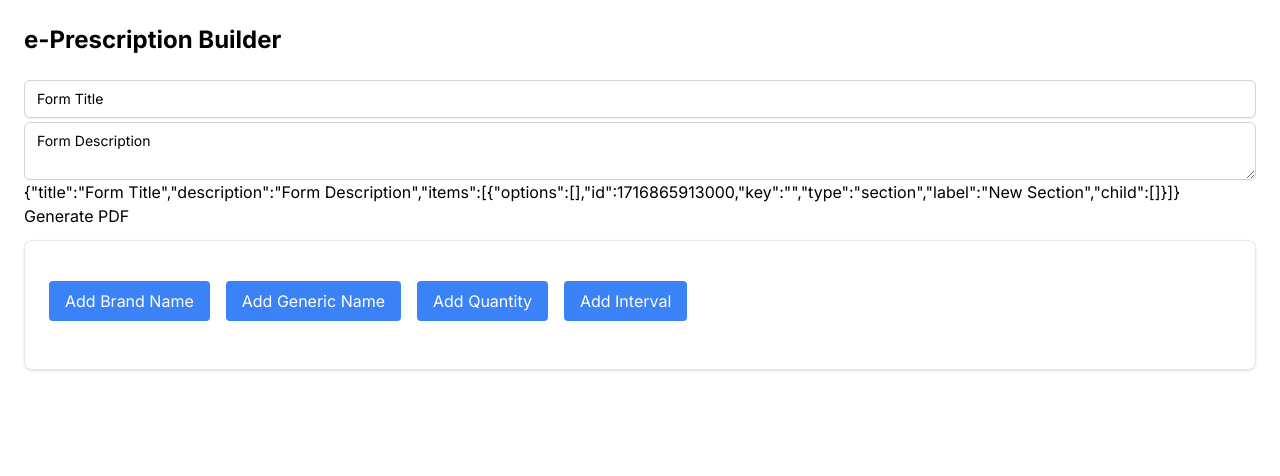
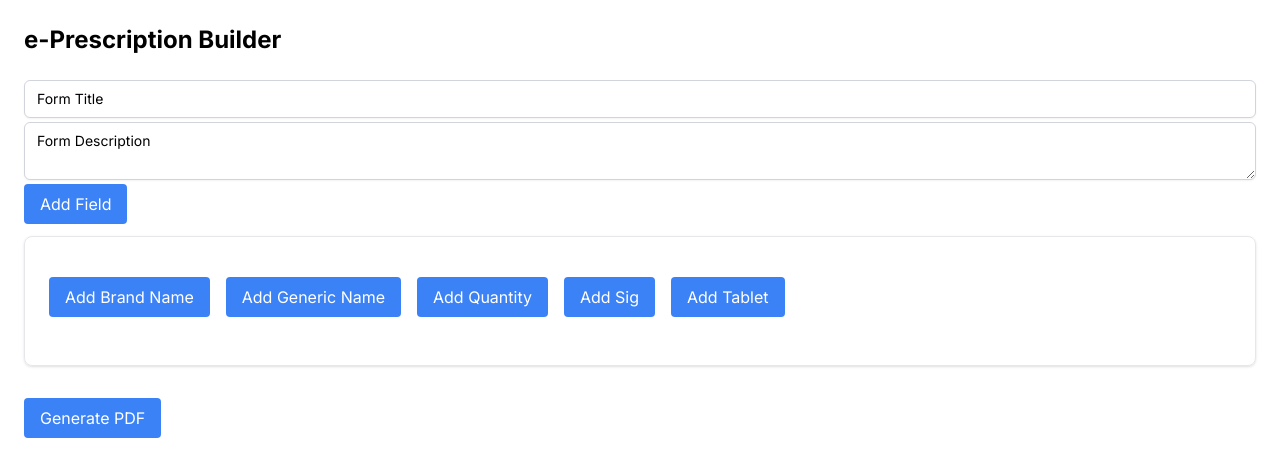
Before and after one commit to edwardlorilla1986/clinic-ez, a Next.js app: page /edoc/prescription in a window 1280 px wide. Shown: the top 476 px of the page. Built offline with nearby package versions, Linux system fonts and the light colour scheme.

Commit message:
update initial pdf

```diff
--- a/src/components/Edocs/Prescription.tsx
+++ b/src/components/Edocs/Prescription.tsx
@@ -21,109 +21,28 @@ type handleAddParams = {
 
 const Home: React.FC = () => {
     const { handleFieldChange, handleLabelChange, handleOptionsChange, handleRemoveField, form, dispatch } = useContext(formBuilderContext) as FormBuilderContextType;
-    const jsonData = {
-        title: "Form Title",
-        description: "Form Description",
-        items: [
-            {
-                type: "text",
-                label: "New Text Field",
-                value: "new text field"
-            },
-            {
-                type: "number",
-                label: "New Number Field",
-                value: 43
-            },
-            {
-                type: "checkbox",
-                label: "New Checkbox Field",
-                value: [3],
-                options: [
-                    {
-                        id: 1,
-                        label: "Option 1"
-                    },
-                    {
-                        id: 2,
-                        label: "Option 2"
-                    },
-                    {
-                        id: 3,
-                        label: "new option 3"
-                    }
-                ]
-            },
-            {
-                type: "multiple-choice",
-                label: "New Multiple Choice Field",
-                value: 1,
-                options: [
-                    {
-                        id: 1,
-                        label: "Option 1"
-                    },
-                    {
-                        id: 2,
-                        label: "Option 2"
-                    },
-                    {
-                        id: 3,
-                        label: "new option 3"
-                    }
-                ]
-            },
-            {
-                type: "dropdown",
-                label: "New Dropdown Field",
-                value: 1,
-                options: [
-                    {
-                        id: 1,
-                        label: "Option 1"
-                    },
-                    {
-                        id: 2,
-                        label: "Option 2"
-                    }
-                ]
-            },
-            {
-                type: "section",
-                label: "New Section",
-                value: "",
-                child: [
-                    {
-                        type: "text",
-                        label: "New Text Field",
-                        value: "new text field"
-                    }
-                ]
-            }
-        ]
-    };
-    const handleAddField = (type: FormField["type"], sectionIndex?: number) => {
+    const handleAddField = (type: FormField["type"], sectionIndex?: number, key?: string, label?: string) => {
         let field: FormField;
         const id = Date.now();
 
         switch (type) {
             case 'text':
-                field = { id, key: '', type: 'text', label: 'New Text Field', value: '' };
+                field = { id, key: key ?? '', type: 'text', label:  label ?? 'New Text Field', value: '' };
                 break;
             case 'number':
-                field = { id, key: '', type: 'number', label: 'New Number Field', value: 0 };
+                field = { id, key: key ??'', type: 'number', label: label ?? 'New Number Field', value: 0 };
                 break;
             case 'checkbox':
-                field = { id, key: '', type: 'checkbox', label: 'New Checkbox Field', value: [], options: [{ id: '1', label: 'Option 1' }, { id: '2', label: 'Option 2' }] };
+                field = { id, key: key ??'', type: 'checkbox', label: label ?? 'New Checkbox Field', value: [], options: [{ id: '1', label: 'Option 1' }, { id: '2', label: 'Option 2' }] };
                 break;
             case 'multiple-choice':
-                field = { id, key: '', type: 'multiple-choice', label: 'New Multiple Choice Field', value: '', options: [{ id: '1', label: 'Option 1' }, { id: '2', label: 'Option 2' }] };
+                field = { id, key: key ??'', type: 'multiple-choice', label: label ?? 'New Multiple Choice Field', value: '', options: [{ id: '1', label: 'Option 1' }, { id: '2', label: 'Option 2' }] };
                 break;
             case 'dropdown':
-                field = { id, key: '', type: 'dropdown', label: 'New Dropdown Field', value: '', options: [{ id: '1', label: 'Option 1' }, { id: '2', label: 'Option 2' }] };
+                field = { id, key: key ??'', type: 'dropdown', label: label ?? 'New Dropdown Field', value: '', options: [{ id: '1', label: 'Option 1' }, { id: '2', label: 'Option 2' }] };
                 break;
             case 'section':
-                field = {options: [], id, key: '', type: 'section', label: 'New Section', child: [] };
+                field = {options: [], id, key: key ?? '', type: 'section', label:label ?? 'New Section', child: [] };
                 break;
             default:
                 throw new Error('Unknown field type');
@@ -133,19 +52,22 @@ const Home: React.FC = () => {
     };
 
     const handleAddBrandNameField = useCallback((payload: handleAddParams, sectionIndex?: number) => {
-        handleAddField('text', sectionIndex);
+        handleAddField(payload.type, sectionIndex, 'brand_name', "Brand Name");
     }, []);
 
     const handleAddGenericNameField = useCallback((payload: handleAddParams, sectionIndex?: number) => {
-        handleAddField('text', sectionIndex);
+        handleAddField(payload.type, sectionIndex, 'generic_name', "Generic Name");
     }, []);
 
     const handleAddQuantityField = useCallback((payload: handleAddParams, sectionIndex?: number) => {
-        handleAddField('number', sectionIndex);
+        handleAddField(payload.type, sectionIndex, 'quantity', 'Quantity');
     }, []);
 
-    const handleAddIntervalField = useCallback((payload: handleAddParams, sectionIndex?: number) => {
-        handleAddField('number', sectionIndex);
+    const handleAddTabletField = useCallback((payload: handleAddParams, sectionIndex?: number) => {
+        handleAddField(payload.type, sectionIndex, 'tablet', 'Tablet');
+    }, []);
+    const handleAddSigField = useCallback((payload: handleAddParams, sectionIndex?: number) => {
+        handleAddField(payload.type, sectionIndex, 'interval', 'Sig');
     }, []);
 
     useEffect(() => {
@@ -166,47 +88,79 @@ const Home: React.FC = () => {
             <input
                 type="text"
                 value={form?.title}
-    onChange={(e) => dispatch({ type: 'setTitle', payload: e.target.value })}
+                onChange={(e) => dispatch({type: 'setTitle', payload: e.target.value})}
                 placeholder="Form Title"
                 className="mt-1 block w-full px-3 py-2 border border-gray-300 rounded-md shadow-sm focus:outline-none focus:ring-blue-500 focus:border-blue-500 sm:text-sm"
             />
             <textarea
                 value={form?.description}
-    onChange={(e) => dispatch({ type: 'setDescription', payload: e.target.value })}
+                onChange={(e) => dispatch({type: 'setDescription', payload: e.target.value})}
                 placeholder="Form Description"
                 className="mt-1 block w-full px-3 py-2 border border-gray-300 rounded-md shadow-sm focus:outline-none focus:ring-blue-500 focus:border-blue-500 sm:text-sm"
             />
-                {JSON.stringify(form)}
-                <PdfGenerator/>
+
+            <button className="mt-1 bg-blue-500 text-white py-2 px-4 rounded"
+                    onClick={() =>   handleAddField('section')}>
+                Add Field
+            </button>
+
+
+
             {form?.items.map((item, index) => (
                 <div key={item.id} className="mb-8 p-6 border rounded-lg shadow my-3">
                     <div className="flex space-x-4 mb-6 mt-4">
                         <button className="bg-blue-500 text-white py-2 px-4 rounded"
-        onClick={() => handleAddBrandNameField({ formId: item.id, type: 'text', key: "brand_name" }, index)}>
+                                onClick={() => handleAddBrandNameField({
+                                    formId: item.id,
+                                    type: 'text',
+                                    key: "brand_name"
+                                }, index)}>
                             Add Brand Name
                         </button>
                         <button className="bg-blue-500 text-white py-2 px-4 rounded"
-        onClick={() => handleAddGenericNameField({ formId: item.id, type: 'text', key: "generic_name" }, index)}>
+                                onClick={() => handleAddGenericNameField({
+                                    formId: item.id,
+                                    type: 'text',
+                                    key: "generic_name"
+                                }, index)}>
                             Add Generic Name
                         </button>
                         <button className="bg-blue-500 text-white py-2 px-4 rounded"
-        onClick={() => handleAddQuantityField({ formId: item.id, type: 'number', key: "quantity" }, index)}>
+                                onClick={() => handleAddQuantityField({
+                                    formId: item.id,
+                                    type: 'number',
+                                    key: "quantity"
+                                }, index)}>
                             Add Quantity
                         </button>
                         <button className="bg-blue-500 text-white py-2 px-4 rounded"
-        onClick={() => handleAddIntervalField({ formId: item.id, type: 'number', key: "interval" }, index)}>
-        Add Interval
+                                onClick={() => handleAddSigField({
+                                    formId: item.id,
+                                    type: 'text',
+                                    key: "interval"
+                                }, index)}>
+                            Add Sig
+                        </button>
+                        <button className="bg-blue-500 text-white py-2 px-4 rounded"
+                                onClick={() => handleAddTabletField({
+                                    formId: item.id,
+                                    type: 'number',
+                                    key: "tablet"
+                                }, index)}>
+                            Add Tablet
                         </button>
                     </div>
                     {
                         item?.type === 'section' &&
                         item?.child?.map((supItem, supIndex) => {
-                return <FormItem key={supIndex} index={supIndex} field={supItem} sectionIndex={index} />
+                            return <FormItem key={supIndex} index={supIndex} field={supItem} sectionIndex={index}/>
                         })
                     }
 
                 </div>
             ))}
+
+            <PdfGenerator data={form}/>
         </div>
 
     );
--- a/src/components/Generator/pdf.tsx
+++ b/src/components/Generator/pdf.tsx
@@ -1,9 +1,98 @@
-// components/PdfGenerator.tsx
-
 import React, { useRef } from 'react';
 import jsPDF from 'jspdf';
 import domtoimage from 'dom-to-image';
-const PdfGenerator: React.FC = () => {
+import {FormStructure} from "@/src/types/formField";
+
+interface ChildItem {
+    id: number;
+    type: string;
+    label?: string;
+    key?: string;
+    value: string;
+}
+
+interface SectionItem {
+    id: number;
+    type: string;
+    label: string;
+    child: ChildItem[];
+}
+
+interface FormData {
+    title: string;
+    description: string;
+    items: SectionItem[];
+}
+
+interface FormPDFGeneratorProps {
+    data: FormStructure;
+}
+
+const styles = {
+    ft10: {
+        fontSize: '23px',
+        fontFamily: 'Times',
+        color: '#2fbec4',
+    },
+    ft11: {
+        fontSize: '14px',
+        fontFamily: 'Times',
+        color: '#000000',
+    },
+    ft12: {
+        fontSize: '17px',
+        fontFamily: 'Times',
+        color: '#000000',
+    },
+    ft13: {
+        fontSize: '32px',
+        fontFamily: 'Times',
+        color: '#000000',
+    },
+    ft14: {
+        fontSize: '22px',
+        fontFamily: 'Times',
+        color: '#2fbec4',
+    },
+    ft15: {
+        fontSize: '16px',
+        fontFamily: 'Times',
+        color: '#000000',
+    },
+    ft16: {
+        fontSize: '20px',
+        fontFamily: 'Times',
+        color: '#000000',
+    },
+    ft17: {
+        fontSize: '20px',
+        fontFamily: 'Times',
+        color: '#000000',
+    },
+    ft18: {
+        fontSize: '19px',
+        fontFamily: 'Times',
+        color: '#000000',
+    },
+    ft19: {
+        fontSize: '19px',
+        fontFamily: 'Times',
+        color: '#000000',
+    },
+    ft110: {
+        fontSize: '10px',
+        fontFamily: 'Times',
+        color: '#000000',
+    },
+    ft111: {
+        fontSize: '14px',
+        lineHeight: '22px',
+        fontFamily: 'Times',
+        color: '#000000',
+    },
+};
+
+const PdfGenerator: React.FC<FormPDFGeneratorProps> = ({ data }) => {
     const hiddenContentRef = useRef<HTMLDivElement>(null);
 
     const generatePDF = () => {
@@ -24,185 +113,93 @@ const PdfGenerator: React.FC = () => {
             });
     };
 
-    const calculatePosition = (index:number) => {
-        const baseTop = 428;
-        const lineHeight = 27; // Adjust as needed for spacing
-        return {
-            top: `${baseTop + index * lineHeight}px`,
-            left: '125px'
-        };
-    };
-
-    const calculateOrderPosition = (index) => {
-        const baseTop = 428;
-        const lineHeight = 27; // Adjust as needed for spacing
-        return {
-            top: `${baseTop + index * lineHeight}px`,
-            left: '105px'
-        };
-    };
-
-    const data = {
-        "title": "Form Title",
-        "description": "Form Description",
-        "items": [
-            {
-                "id": 1717141084114,
-                "type": "section",
-                "label": "New Section",
-                "child": [
-                    {
-                        "id": 1717141540969,
-                        "type": "text",
-                        "label": "1.",
-                        "value": "Paracetamol (Alvedon) 500mg tablet #20 tablets"
-                    },
-                    {
-                        "id": 1717141542208,
-                        "type": "text",
-                        "label": "2.",
-                        "value": "Azithromycin (Zithromax) 500mg tablet #3 tablets"
-                    },
-                    {
-                        "id": 1717141543021,
-                        "type": "text",
-                        "label": "sig:",
-                        "value": "1 tablet once a day for 3 days"
-                    },
-                    {
-                        "id": 1717141543022,
-                        "type": "text",
-                        "label": "3.",
-                        "value": "N-Acetylsysteine (Fluimucil) 600mg tablet #5 tablets"
-                    },
-                    {
-                        "id": 1717141543023,
-                        "type": "text",
-                        "label": "sig:",
-                        "value": "dissolve in 1/2 glass of water, 1 tablet once a day for 5 days"
-                    }
-                ]
-            }
-        ]
-    };
     return (
         <div>
-            <div  style={{ position: 'absolute', left: '-9999px', top: '-9999px' }}>
+            <div style={{ position: 'absolute', left: '-9999px', top: '-9999px' }}>
                 <div ref={hiddenContentRef}>
-
-                    <div id="page1-div" style={{position: 'relative', width: '918px', height: '1187px'}}>
-                        <img width="918" height="1187" src="/target001.png" alt="background image"/>
-                        <p style={{position: 'absolute', top: '50px', left: '521px', whiteSpace: 'nowrap'}}
-                           className="ft10">
+                    <div id="page1-div" style={{ position: 'relative', width: '918px', height: '1187px' }}>
+                        <img width="918" height="1187" src="/target001.png" alt="background image" />
+                        <p style={{ position: 'absolute', top: '50px', left: '521px', whiteSpace: 'nowrap', ...styles.ft10 }}>
                             <b>Dr.&#160;Philip&#160;Javier&#160;II&#160;Tantano</b>
                         </p>
-                        <p style={{position: 'absolute', top: '107px', left: '522px', whiteSpace: 'nowrap'}}
-                           className="ft11">
+                        <p style={{ position: 'absolute', top: '107px', left: '522px', whiteSpace: 'nowrap', ...styles.ft11 }}>
                             License&#160;no:&#160;0130470&#160;
                         </p>
-                        <p style={{position: 'absolute', top: '125px', left: '522px', whiteSpace: 'nowrap'}}
-                           className="ft11">
+                        <p style={{ position: 'absolute', top: '125px', left: '522px', whiteSpace: 'nowrap', ...styles.ft11 }}>
                             PTR&#160;no:&#160;4096813
                         </p>
-                        <p style={{position: 'absolute', top: '82px', left: '521px', whiteSpace: 'nowrap'}}
-                           className="ft12">
+                        <p style={{ position: 'absolute', top: '82px', left: '521px', whiteSpace: 'nowrap', ...styles.ft12 }}>
                             <b>HIMS&#160;PHYSICIAN</b>
                         </p>
-                        <p style={{position: 'absolute', top: '71px', left: '206px', whiteSpace: 'nowrap'}}
-                           className="ft11">
+                        <p style={{ position: 'absolute', top: '71px', left: '206px', whiteSpace: 'nowrap', ...styles.ft11 }}>
                             Address: 9000 C.M. Recto Avenue
                         </p>
-                        <p style={{position: 'absolute', top: '88px', left: '206px', whiteSpace: 'nowrap'}}
-                           className="ft111">
+                        <p style={{ position: 'absolute', top: '88px', left: '206px', whiteSpace: 'nowrap', ...styles.ft111 }}>
                             Lapasan, Cagayan de Oro, City
-                            <br/>
+                            <br />
                             Email Address: hims@ustp.edu.ph
                         </p>
-                        <p style={{position: 'absolute', top: '341px', left: '58px', whiteSpace: 'nowrap'}}
-                           className="ft13">
+                        <p style={{ position: 'absolute', top: '341px', left: '58px', whiteSpace: 'nowrap', ...styles.ft13 }}>
                             <b>e-Prescription</b>
                         </p>
-                        <p style={{position: 'absolute', top: '1054px', left: '497px', whiteSpace: 'nowrap'}}
-                           className="ft14">
+                        <p style={{ position: 'absolute', top: '1054px', left: '497px', whiteSpace: 'nowrap', ...styles.ft14 }}>
                             <b>Dr.&#160;Philip&#160;Javier&#160;II&#160;Tantano</b>
                         </p>
-                        <p style={{position: 'absolute', top: '1089px', left: '583px', whiteSpace: 'nowrap'}}
-                           className="ft15">
+                        <p style={{ position: 'absolute', top: '1089px', left: '583px', whiteSpace: 'nowrap', ...styles.ft15 }}>
                             <b>HIMS&#160;PHYSICIAN</b>
                         </p>
-                        <p style={{position: 'absolute', top: '206px', left: '53px', whiteSpace: 'nowrap'}}
-                           className="ft16">
+                        <p style={{ position: 'absolute', top: '206px', left: '53px', whiteSpace: 'nowrap', ...styles.ft16 }}>
                             <b>Name:&#160;&#160;&#160;</b>Cindy&#160;Rupert&#160;J.&#160;Dayoc
                         </p>
-                        <p style={{position: 'absolute', top: '264px', left: '53px', whiteSpace: 'nowrap'}}
-                           className="ft16">
+                        <p style={{ position: 'absolute', top: '264px', left: '53px', whiteSpace: 'nowrap', ...styles.ft16 }}>
                             <b>Address:&#160;</b>Block&#160;15&#160;Lot&#160;2&#160;Woodland&#160;Heights
                         </p>
-                        <p style={{position: 'absolute', top: '288px', left: '53px', whiteSpace: 'nowrap'}}
-                           className="ft17">
+                        <p style={{ position: 'absolute', top: '288px', left: '53px', whiteSpace: 'nowrap', ...styles.ft17 }}>
                             Macasandig,&#160;Cagayan&#160;de&#160;Oro&#160;city
                         </p>
-                        <p style={{position: 'absolute', top: '1111px', left: '544px', whiteSpace: 'nowrap'}}
-                           className="ft12">
+                        <p style={{ position: 'absolute', top: '1111px', left: '544px', whiteSpace: 'nowrap', ...styles.ft12 }}>
                             <b>08-August&#160;2023,&#160;8:22&#160;am</b>
                         </p>
-                        <p style={{position: 'absolute', top: '234px', left: '53px', whiteSpace: 'nowrap'}}
-                           className="ft16">
+                        <p style={{ position: 'absolute', top: '234px', left: '53px', whiteSpace: 'nowrap', ...styles.ft16 }}>
                             <b>Sex:&#160;</b>Female&#160;&#160;&#160;<b>Age:&#160;</b>29
                         </p>
 
-                        {data.items.map((item, index) => (
+                        {data.items.map((item, index) => {
+                            const brandNameValue = item.child.find(c => c.key === "brand_name")?.value;
+                            const genericNameValue = item.child.find(c => c.key === "generic_name")?.value;
+                            const quantityNameValue = item.child.find(c => c.key === "quantity")?.value;
+                            const intervalNameValue = item.child.find(c => c.key === "interval")?.value;
+                            const tabletNameValue = item.child.find(c => c.key === "tablet")?.value;
+                            const genericName = genericNameValue ? `(${genericNameValue})` : null;
+                            const quantityName = quantityNameValue !== undefined ? `#${quantityNameValue} tablet/s` : null;
+                            const tabletName = tabletNameValue ? `${tabletNameValue}mg tablet` : null;
+                            return (
                                 <div key={item.id} style={{ marginBottom: '20px' }}>
-                                {item.type === 'section' && item.child.map((item, index) => (
+                                    {item.type === 'section' && (
                                         <>
-                                        <p style={{
-                                            position: 'absolute',
-                                            top: `${428 + (index * 70)}px`,
-                                            left: '125px',
-                                            whiteSpace: 'nowrap'
-                                        }}
-                                           className="ft18">
-                                            <b>{item.value}</b>
+                                            <p style={{ position: 'absolute', top: `${428 + (index * 70)}px`, left: '125px', whiteSpace: 'nowrap', ...styles.ft18 }}>
+                                                <b>{[brandNameValue, genericName, tabletName, quantityName].join(" ")}</b>
                                             </p>
-                                        <p style={{
-                                            position: 'absolute',
-                                            top: `${428 + (index * 70)}px`,
-                                            left: '105px',
-                                            whiteSpace: 'nowrap'
-                                        }}
-                                           className="ft19">
+                                            <p style={{ position: 'absolute', top: `${428 + (index * 70)}px`, left: '105px', whiteSpace: 'nowrap', ...styles.ft19 }}>
                                                 {index + 1}.
                                             </p>
-                                        <p style={{
-                                            position: 'absolute',
-                                            top: '457px',
-                                            left: '151px',
-                                            whiteSpace: 'nowrap'
-                                        }}
-                                           className="ft18">
-                                            <b>sig:&#160;</b>1&#160;tablet&#160;every&#160;4&#160;hours&#160;for&#160;fever&#160;&gt;&#160;37.8
+                                            <p style={{ position: 'absolute', top: `${457 + (index * 70)}px`, left: '151px', whiteSpace: 'nowrap', ...styles.ft18 }}>
+                                                <b>sig:&#160;</b> {intervalNameValue}
                                             </p>
                                         </>
-                                ))}
+                                    )}
                                 </div>
-                        ))}
+                            )
+                        })}
 
-
-
-                        <p style={{
-                            fontSize: "12px",
-                            position: 'absolute',
-                            top: '1147px',
-                            left: '38px',
-                            whiteSpace: 'wrap'
-                        }} className="ft110">
+                        <p style={{ position: 'absolute', top: '1147px', left: '38px', whiteSpace: 'wrap', ...styles.ft110 }}>
                             <b>This&#160;prescription&#160;is&#160;auto-generated&#160;by&#160;the&#160;system.&#160;Any&#160;information&#160;changed&#160;manually&#160;or&#160;electronically,&#160;prescriber&#160;or&#160;creator&#160;will&#160;not&#160;be&#160;liable.</b>
                         </p>
                     </div>
                 </div>
             </div>
 
-            <button onClick={generatePDF}>Generate PDF</button>
+            <button className="bg-blue-500 text-white py-2 px-4 rounded" onClick={generatePDF}>Generate PDF</button>
         </div>
     );
 };
```
Lines whose indentation alone changed are shown as unchanged.
